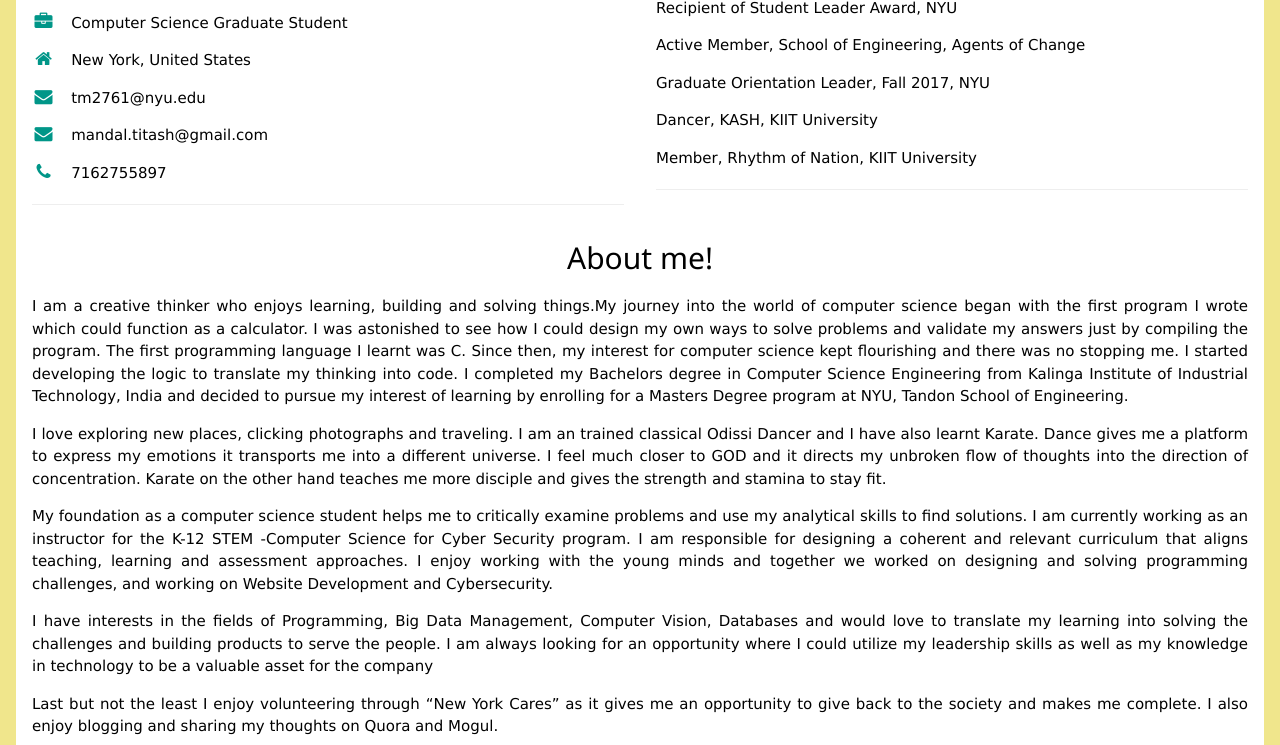
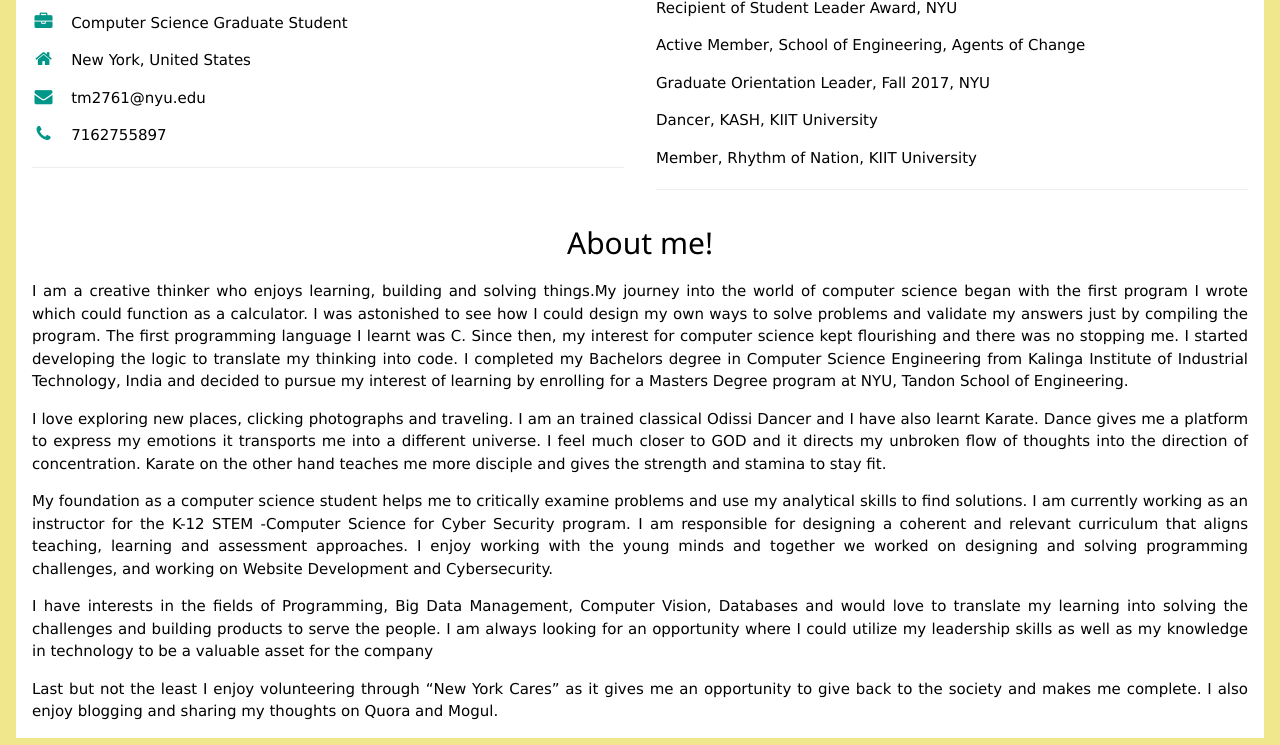
Before and after one commit to Titash21/Titash21.github.io, a plain HTML site: page index.html in a window 1280 px wide. Shown: the part 896-1641 px from the top of the page. Drawn offline with nearby package versions, Linux system fonts and the light colour scheme.

Commit message:
Add files via upload

```diff
--- a/index.html
+++ b/index.html
@@ -77,7 +77,6 @@ li a:hover {
 			<p><i class="fa fa-briefcase fa-fw w3-margin-right w3-large w3-text-teal"></i>Computer Science Graduate Student</p>
 			<p><i class="fa fa-home fa-fw w3-margin-right w3-large w3-text-teal"></i>New York, United States</p>
 			<p><a id="Contact"><i class="fa fa-envelope fa-fw w3-margin-right w3-large w3-text-teal"></i>tm2761@nyu.edu</a></p>
-			<p><a id="Contact"><i class="fa fa-envelope fa-fw w3-margin-right w3-large w3-text-teal"></i>mandal.titash@gmail.com</a></p>
 			<p><i class="fa fa-phone fa-fw w3-margin-right w3-large w3-text-teal"></i>7162755897</p>
 			<hr>
 	</div>
```
